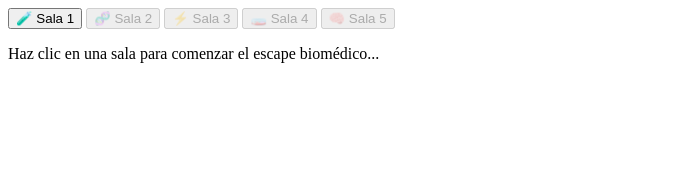
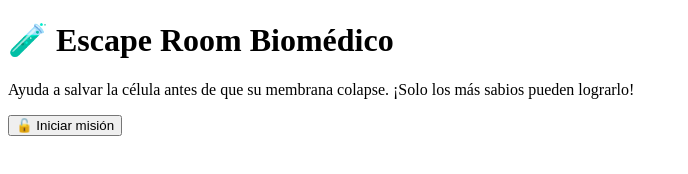
Before and after one commit to lqjuls/Taller-Membrana-Celular, a plain HTML site: page index.html in a window 1280 px wide. Shown: the whole page, without its empty margins (0-688 px from the left). Drawn offline with Linux system fonts and the light colour scheme.

Commit message:
Update index.html

```diff
--- a/index.html
+++ b/index.html
@@ -1,23 +1,32 @@
 <!DOCTYPE html>
 <html lang="es">
 <head>
-  <meta charset="UTF-8">
-  <title>Escape Room - Membrana Plasmática</title>
+  <meta charset="UTF-8" />
+  <meta name="viewport" content="width=device-width, initial-scale=1.0" />
+  <title>Escape Room: Membrana Plasmática</title>
+  <link rel="stylesheet" href="estilos.css" />
 </head>
 <body>
-  <div id="menu">
-    <button onclick="mostrarSala('sala1')" id="btn-sala1">🧪 Sala 1</button>
-    <button onclick="mostrarSala('sala2')" id="btn-sala2" disabled>🧬 Sala 2</button>
-    <button onclick="mostrarSala('sala3')" id="btn-sala3" disabled>⚡ Sala 3</button>
-    <button onclick="mostrarSala('sala4')" id="btn-sala4" disabled>🧫 Sala 4</button>
-    <button onclick="mostrarSala('sala5')" id="btn-sala5" disabled>🧠 Sala 5</button>
+  <div id="pantalla-inicio">
+    <h1>🧪 Escape Room Biomédico</h1>
+    <p>Ayuda a salvar la célula antes de que su membrana colapse. ¡Solo los más sabios pueden lograrlo!</p>
+    <button onclick="iniciarJuego()">🔓 Iniciar misión</button>
   </div>
 
-  <div id="contenido">
-    <p>Haz clic en una sala para comenzar el escape biomédico...</p>
+  <div id="laboratorio" style="display: none;">
+    <div id="salas">
+      <button onclick="mostrarSala('sala1')" id="btn-sala1">🧪 Sala 1</button>
+      <button onclick="mostrarSala('sala2')" id="btn-sala2" disabled>🧬 Sala 2</button>
+      <button onclick="mostrarSala('sala3')" id="btn-sala3" disabled>⚡ Sala 3</button>
+      <button onclick="mostrarSala('sala4')" id="btn-sala4" disabled>🧫 Sala 4</button>
+      <button onclick="mostrarSala('sala5')" id="btn-sala5" disabled>🧠 Sala 5</button>
+    </div>
+
+    <div id="contenido"></div>
   </div>
 
-  <!-- Aquí se enlaza tu script externo -->
+  <audio id="musica-fondo" src="https://cdn.pixabay.com/download/audio/2023/03/10/audio_6f087733c2.mp3?filename=science-lab-141631.mp3" loop autoplay></audio>
+
   <script src="script.js"></script>
 </body>
 </html>
```
